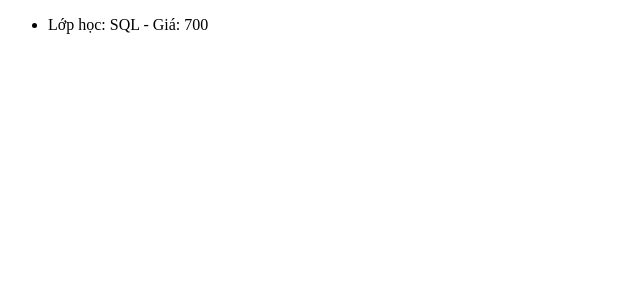
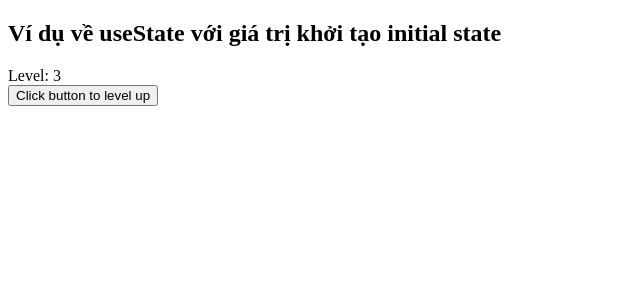
Before and after one commit to TisG2712/my-project, a React (Vite) app in the folder reactDemo/: page / in a window 1280 px wide. Shown: the top 300 px of the page, without its empty margins (0-640 px from the left). Built offline with nearby package versions, Linux system fonts and the light colour scheme.

Commit message:
useState Example 1

```diff
--- a/reactDemo/src/App.jsx
+++ b/reactDemo/src/App.jsx
@@ -1,11 +1,13 @@
-import React from 'react'
-import Class from './components/Class'
-
-
+import React, { useState } from "react";
+import StateDemo from "./components/StateDemo";
+import StateDemo2 from "./components/StateDemo2";
 function App() {
   return (
-    <Class />
+    <>
+      {/* <StateDemo/> */}
+      <StateDemo2/>
+    </>
   )
 }
 
-export default App
+export default App;
--- a/reactDemo/src/components/Class.jsx
+++ b/reactDemo/src/components/Class.jsx
@@ -20,7 +20,7 @@ function Class() {
       {classrooms.map((classroom, index) => {
         return (
           <>
-            {classroom.price < 1000 ? (<li>Lớp học: {classroom.title} - Giá: {classroom.price}</li>) : ("")}
+            {classroom.price < 1000 ? (<li key={index}>Lớp học: {classroom.title} - Giá: {classroom.price}</li>) : ("")}
           </>
         );
       })}
--- /dev/null
+++ b/reactDemo/src/components/StateDemo.jsx
@@ -0,0 +1,39 @@
+import React,{useState} from 'react'
+
+function StateDemo() {
+  const [count, setCount] = useState(1);
+  // initial state là giá trị khởi tạo ban đầu sẽ được gán cho biến count
+
+  // const handleCount = () => {
+  //   setCount(count + 1);
+  //   setCount(count + 1);
+  //   setCount(count + 1);
+  // };
+
+  // console.log("re-render");
+
+  const handleCount = () => {
+    setCount((prev) => prev + 1)
+    setCount((prev) => prev + 1)
+  }
+  // khi dùng hàm callback với tham số là 'prev' cho hàm setCount thì giá trị của prev mỗi lần reload sẽ là giá trị trước của nó
+  // như ví dụ trên thì prev ở dòng 16 đang là giá trị ban đầu + 1 = 2 thì khi sang dòng 17 giá trị của prev sẽ là 2, do vậy khi nhấn vào nút thì sẽ cộng lên 2 đơn vị
+
+  console.log("reload page");
+  /* dùng console.log để test xem useState hoạt động như nào => khi chạy chương trình lần đầu tiên sẽ in ra dòng reload page trong Console,
+  khi click tiếp vào nút sẽ tăng giá trị biến count lên và sẽ reload lại toàn bộ function component nên nó sẽ tiếp tục in ra nội dung con trong tab Console */
+
+
+  // 2 cách ở trên đang làm giảm hiệu năng của web khi cứ phải render lại liên tục và in ra nên ta mới có cách dùng khác là sử dụng hàm callback
+  return (
+    <div>
+      <h2>Ví dụ về useState</h2>
+      <div>
+      <div>Count: {count}</div>
+      <button onClick={handleCount}>Click me</button>
+      </div>
+    </div>
+  );
+}
+
+export default StateDemo;
--- /dev/null
+++ b/reactDemo/src/components/StateDemo2.jsx
@@ -0,0 +1,27 @@
+import React, { useState } from "react";
+
+function StateDemo2() {
+
+  const [level, setLevel] = useState(() => {
+    const number = 1 + 1 + 1;
+
+    console.log(number);
+
+    return number
+  });
+
+  const handleLevel = () => {
+    setLevel((prev) => prev + 1);
+  };
+
+  return (
+    <>
+      <h2>Ví dụ về useState với giá trị khởi tạo initial state</h2>
+      <div>Level: {level}</div>
+      <button onClick={handleLevel}>Click button to level up</button>
+    </>
+
+  );
+}
+
+export default StateDemo2;
```
Also changed, not shown: reactDemo/src/components/Message.jsx (added, +10 -0 lines).
